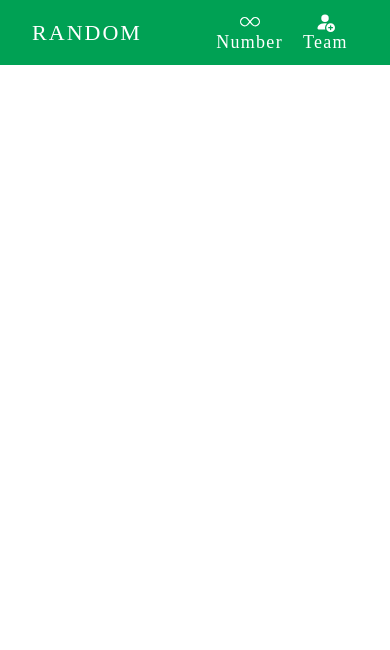
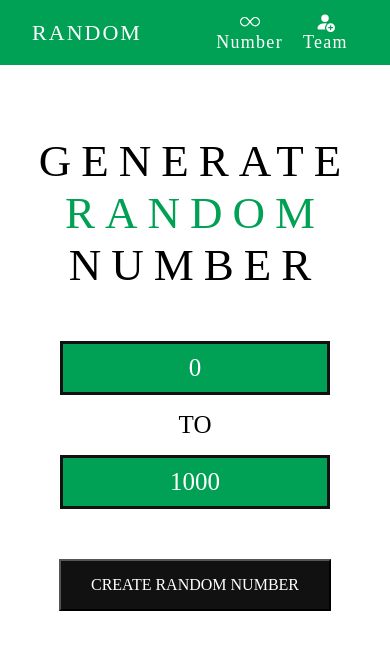
Before and after one commit to jonathanpoblet/random, a React (Vite) app: page /random/randomnumber in a window 390 px wide. Shown: the top 650 px of the page. Built offline with nearby package versions, Linux system fonts and the light colour scheme.

Commit message:
number-page responsive

```diff
--- a/src/components/Navbar/Navbar.jsx
+++ b/src/components/Navbar/Navbar.jsx
@@ -9,7 +9,7 @@
         <div className='layout'>
             <div className='layout-container-logo'>
                 <Link
-                    to='/'
+                    to='/random/'
                     className='logo'
                 >
                     RANDOM
@@ -18,14 +18,14 @@
 
             <div className='layout-container-options'>
                 <Link
-                    to='/randomnumber'
+                    to='/random/randomnumber'
                     className='layout-container-options-number'
                     >
                         <Infinity className='layout-container-options-number-logo'/>
                         <p className='layout-container-options-number-title'>Number</p>
                 </Link>
                 <Link
-                    to='/randomteam'
+                    to='/random/randomteam'
                     className='layout-container-options-team'
                     >
                         <PersonFillAdd className='layout-container-options-team-logo'/>
--- a/src/screens/Home/Home.jsx
+++ b/src/screens/Home/Home.jsx
@@ -18,13 +18,13 @@
                     title='Number'
                     description='Establish a range between two numbers to get a random number inside the range. Number must be between 0 and the number you want'
                     button='CREATE RANDOM NUMBER'
-                    route='/randomnumber'
+                    route='/random/randomnumber'
                 />
                 <CardHome
                     title='Team'
                     description='Enter all the members and select how many teams do you want. Teams must have equal number of members. Max members 12'
                     button='CREATE RANDOM TEAMS'
-                    route='/randomteam'
+                    route='/random/randomteam'
                 />
             </div>
         </div>
--- a/src/screens/Number/number.css
+++ b/src/screens/Number/number.css
@@ -70,3 +70,46 @@
     font-size: 100px;
     margin-top: 70px;
 }
+
+@media screen and (max-width: 900px) {
+    .number-title1 {
+        font-size: 45px;
+    }
+    .number-title2 {
+        font-size: 45px;
+    }
+    .number-inputs {
+        flex-direction: column;
+    }
+    .number-input {
+        margin: 30px 0px;
+        padding: 10px 15px;
+        width: 270px;
+    }
+}
+
+@media screen and (max-width:700px) {
+    .number-created-container-buttons {
+        flex-direction: column;
+        width: 270px;
+    }
+}
+
+@media screen and (max-width:500px) {
+    .number {
+        margin-top: 70px;
+    }
+    .number-inputs {
+        margin-top: 20px;
+    }
+
+    .number-button {
+        margin-top:20px;
+    }
+    .number-title1 {
+        padding: 0px 0px;
+    }
+    .number-created{
+        margin-top: 30px;
+    }
+}
--- a/src/stack/stack.jsx
+++ b/src/stack/stack.jsx
@@ -11,15 +11,15 @@
             <Layout>
                 <Routes>
                     <Route
-                        path='/'
+                        path='/random/'
                         element={ <Home /> }
                     />
                     <Route
-                        path='/randomnumber'
+                        path='/random/randomnumber'
                         element={ <Number /> }
                     />
                     <Route
-                        path='/randomteam'
+                        path='/random/randomteam'
                         element={ <Team /> }
                     />
                 </Routes>
--- a/vite.config.js
+++ b/vite.config.js
@@ -4,5 +4,5 @@
 // https://vitejs.dev/config/
 export default defineConfig({
   plugins: [react()],
-  base: 'random'
+  base: '/random/'
 })
```
